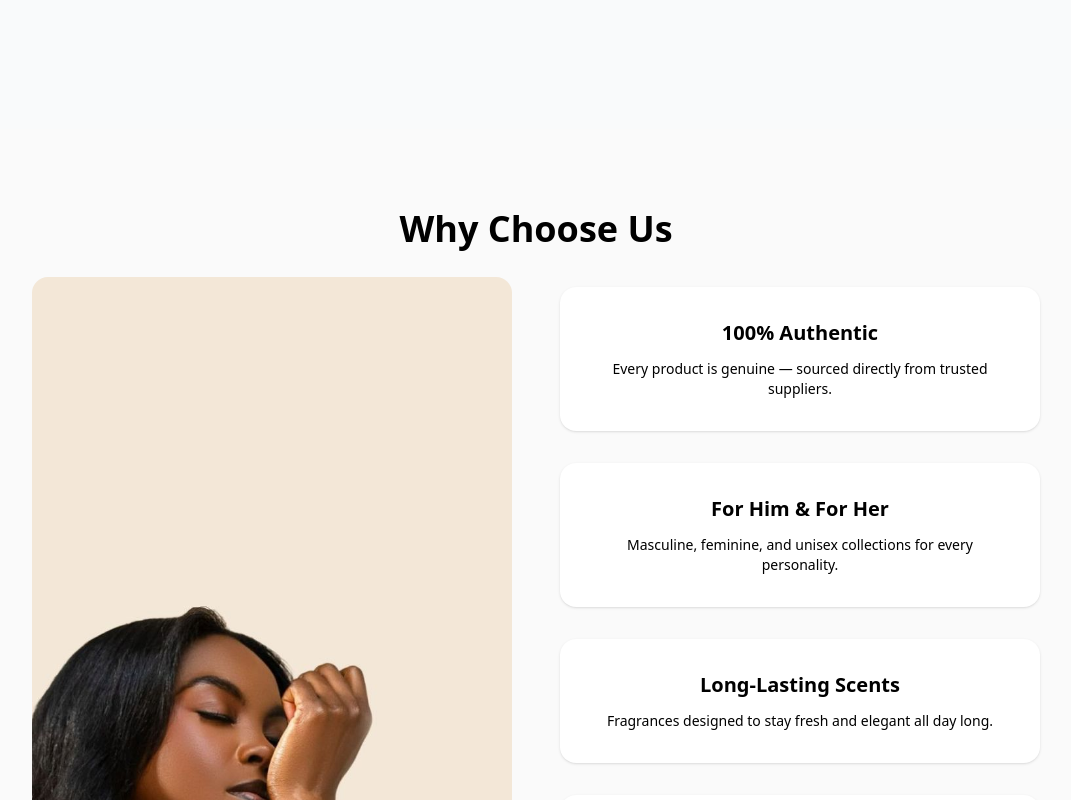
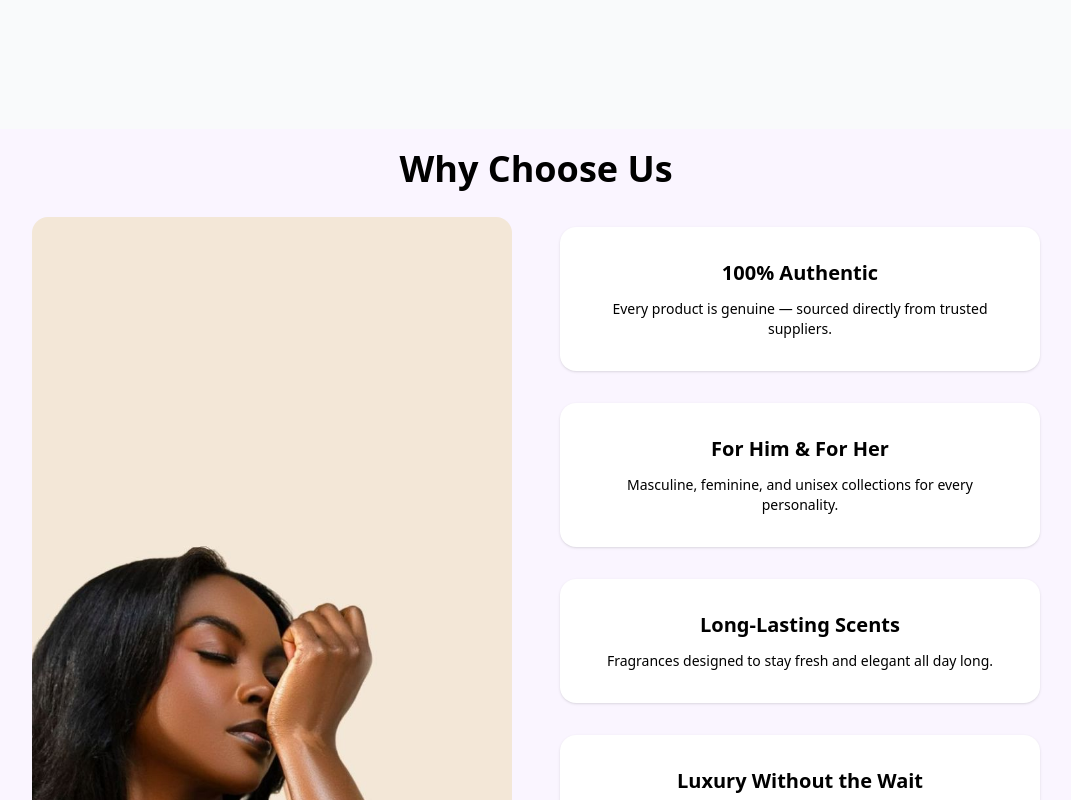
Before and after one commit to THESOURCEC0D3/N-GEEZ-STORE, a React (Vite) app: page / in a window 1280 px wide. Shown: the part 1880-2680 px from the top of the page, without its empty margins (104-1175 px from the left). Built offline with nearby package versions, Linux system fonts and the light colour scheme.

Commit message:
I added a background color to the why choose us section

```diff
--- a/src/components/WhyChooseUs.jsx
+++ b/src/components/WhyChooseUs.jsx
@@ -22,7 +22,7 @@ const WhyChooseUs = () => {
   };
 
   return (
-    <div className="bg-neutral-50 py-20 px-6">
+    <div className="bg-purple-50 py-5 px-6">
       <motion.div
         initial={{ opacity: 0, y: 80 }}
         whileInView={{ opacity: 1, y: 0 }}
```
